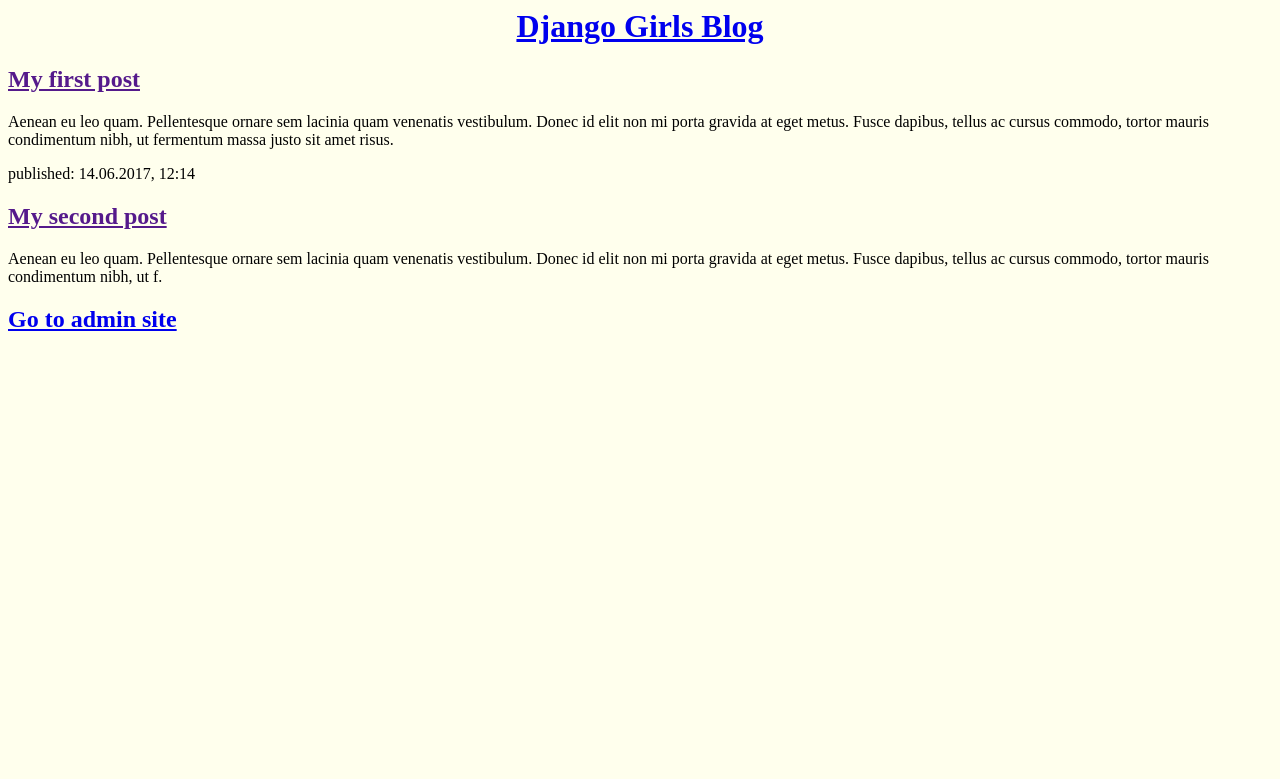
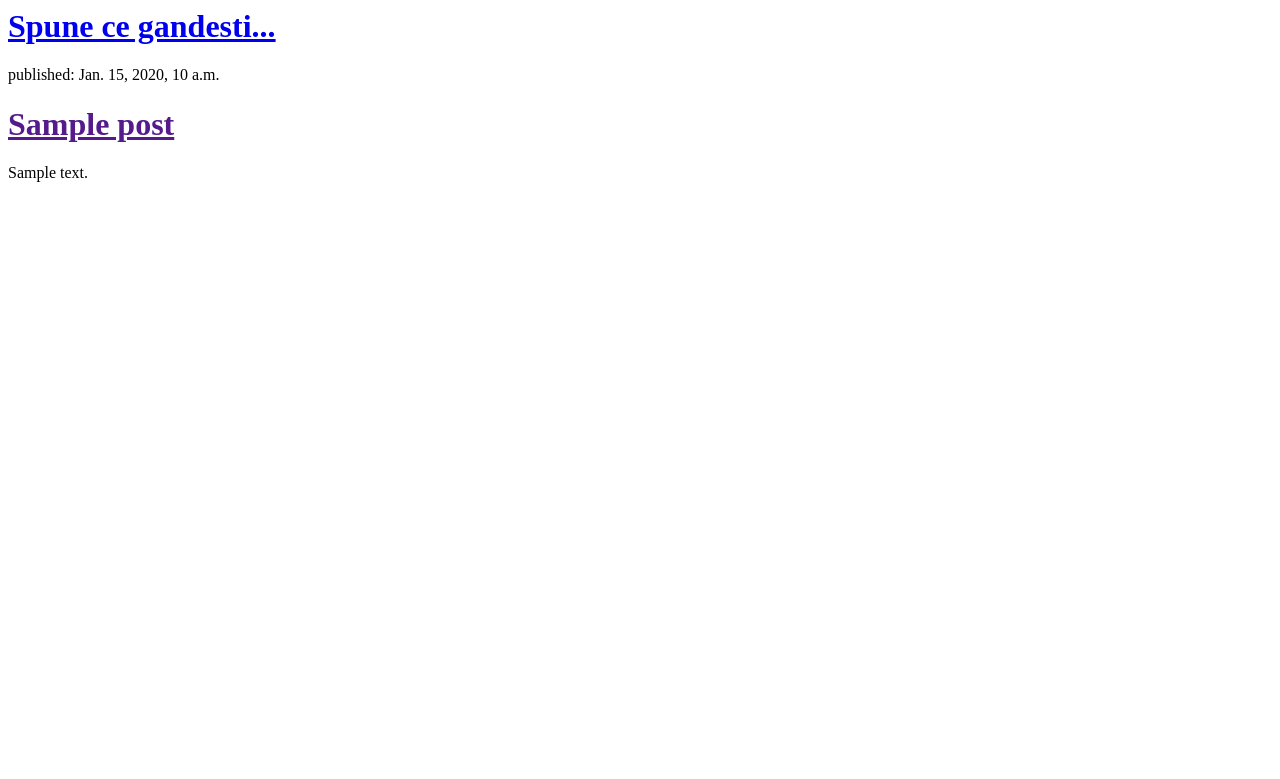
Before and after one commit to delimarskyalex/my-first-blog, a Django app: template blog/templates/blog/post_list.html in a window 1280 px wide. Shown: the top 779 px of the page. Run offline with Django 3.2, Linux system fonts and the light colour scheme; the template is opened without the code that fills it: most values are stand-ins (such as "Sample title", 1, 10 or a date in 2020).

Commit message:
Modified template

```diff
--- a/blog/templates/blog/post_list.html
+++ b/blog/templates/blog/post_list.html
@@ -1,24 +1,11 @@
-<html>
-    <head>
-        <title>Django blog</title>
-    </head>
-    <body style="background-color:#ffffed">
-        <div>
-            <center><h1><a href="/">Django Girls Blog</a></h1></center>
-        </div>
+<div>
+    <h1><a href="/">Spune ce gandesti...</a></h1>
+</div>
 
-        <div>
-
-            <h2><a href="">My first post</a></h2>
-            <p>Aenean eu leo quam. Pellentesque ornare sem lacinia quam venenatis vestibulum. Donec id elit non mi porta gravida at eget metus. Fusce dapibus, tellus ac cursus commodo, tortor mauris condimentum nibh, ut fermentum massa justo sit amet risus.</p>
-        </div>
-
-        <div>
-            <p>published: 14.06.2017, 12:14</p>
-            <h2><a href="">My second post</a></h2>
-            <p>Aenean eu leo quam. Pellentesque ornare sem lacinia quam venenatis vestibulum. Donec id elit non mi porta gravida at eget metus. Fusce dapibus, tellus ac cursus commodo, tortor mauris condimentum nibh, ut f.</p>
-        </div>
-           <h2><a href = "/admin"> Go to admin site </a> </h2>
-
-    </body>
-</html>
+{% for post in posts %}
+    <div>
+        <p>published: {{ post.published_date }}</p>
+        <h1><a href="">{{ post.title }}</a></h1>
+        <p>{{ post.text|linebreaksbr }}</p>
+    </div>
+{% endfor %}
--- a/blog/urls.py
+++ b/blog/urls.py
@@ -5,4 +5,5 @@
      url(r'^$', views.post_list,name='post_list'),
 
 
+
 ]
```
Also changed, not shown: blog/views.py (+6 -1 lines).
